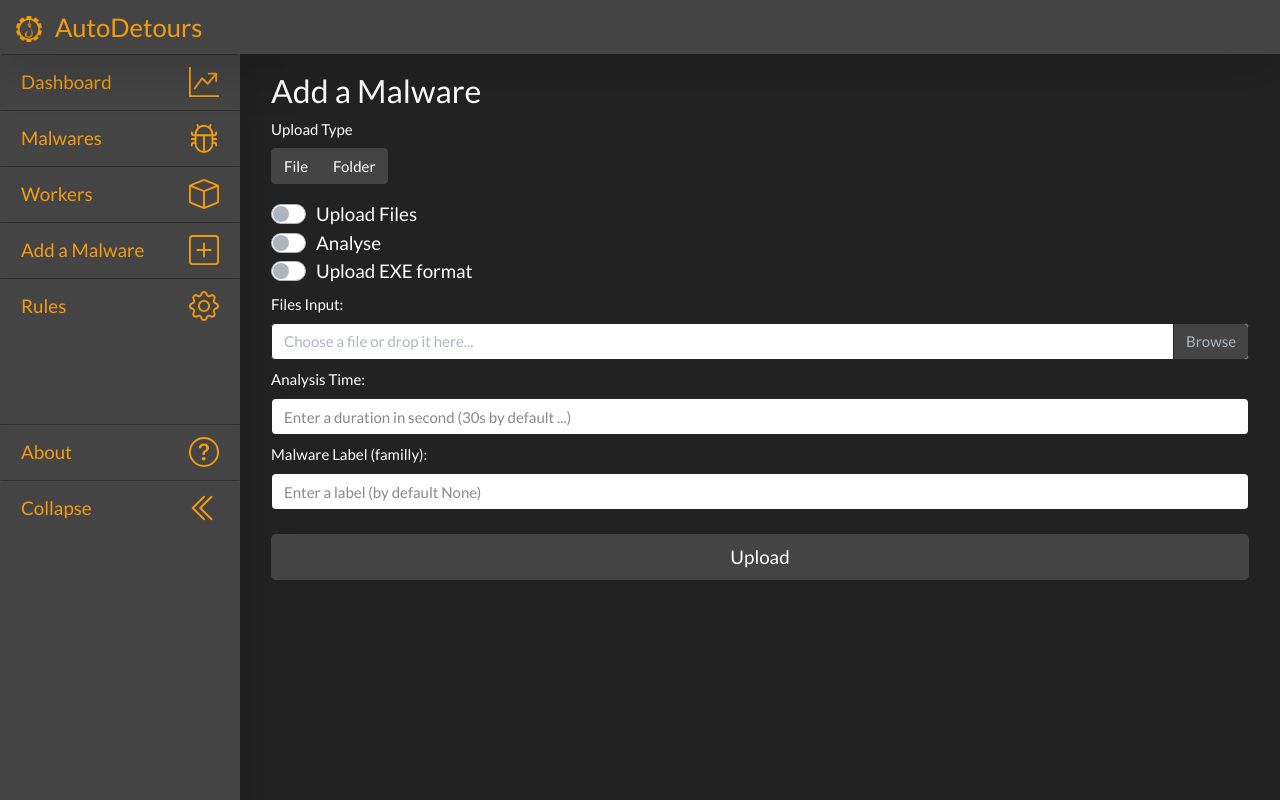
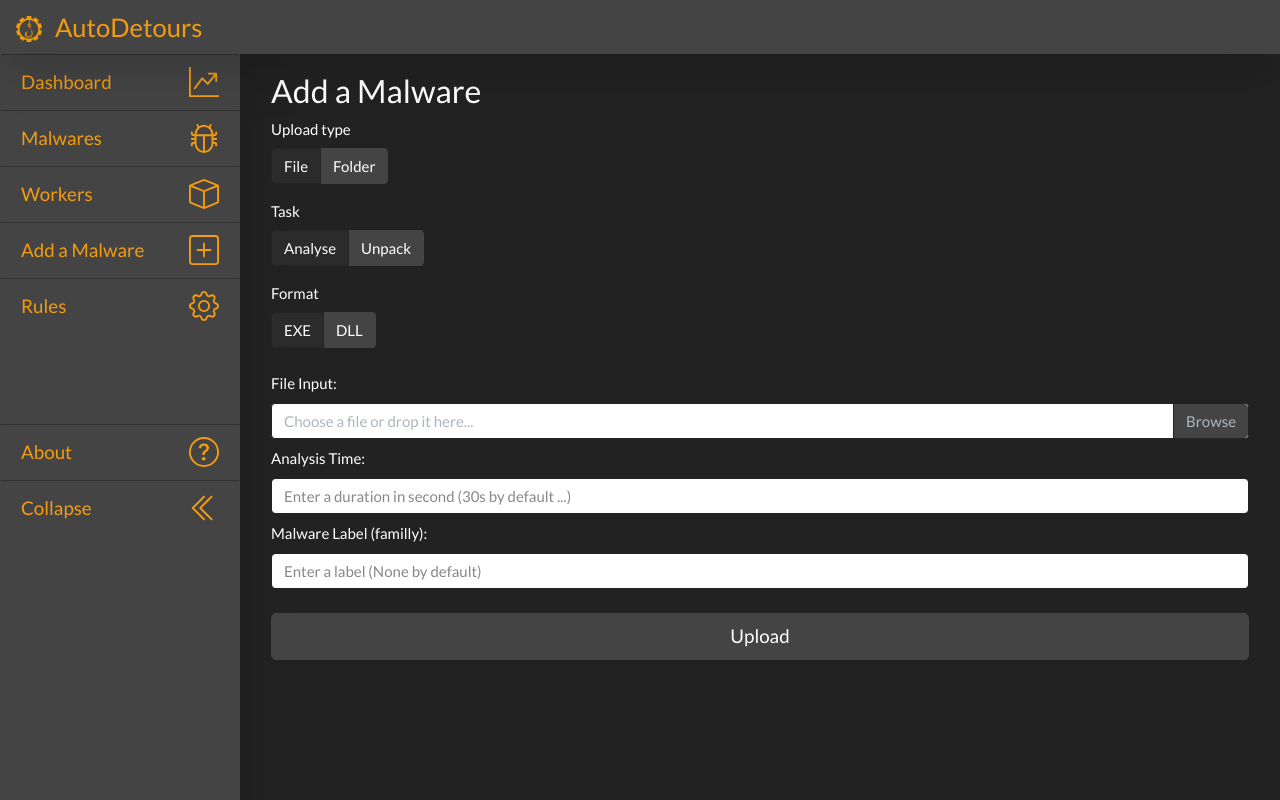
Before and after one commit to kn0wl3dge/AutoDetours, a Nuxt app in the folder frontend/: page /malwares/add in a window 1280 px wide. Built offline with nearby package versions, Linux system fonts and the light colour scheme.

Commit message:
Change upload form to replace booleans

```diff
--- a/frontend/components/malwares/UploadForm.vue
+++ b/frontend/components/malwares/UploadForm.vue
@@ -1,31 +1,43 @@
 <template>
   <b-col>
-    <b-form-group label="Upload Type" v-slot="{ ariaDescribedby }">
+    <b-form-group label="Upload type" v-slot="{ ariaDescribedby }">
       <b-form-radio-group
-        id="btn-radios-1"
-        v-model="selected"
-        :options="options"
+        id="btn-upload-type"
+        v-model="upload_type"
+        :options="upload_type_options"
         :aria-describedby="ariaDescribedby"
         name="radios-btn-default"
         buttons
       ></b-form-radio-group>
     </b-form-group>
 
-    <b-form-checkbox v-model="folder" name="file_format" switch size="lg">
-      Upload <span v-if="folder"> Folder </span> <span v-else> Files </span>
-    </b-form-checkbox>
-    <b-form-checkbox v-model="is_unpacking" name="unpacking_check" switch size="lg">
-      <span v-if="is_unpacking"> Unpack </span> <span v-else> Analyse </span>
-    </b-form-checkbox>
-    <b-form-checkbox v-if="is_unpacking === false" v-model="is_dll" name="dll_check" switch size="lg">
-      Upload <span v-if="is_dll"> DLL </span> <span v-else> EXE </span> format
-    </b-form-checkbox>
+     <b-form-group label="Task" v-slot="{ ariaDescribedby }">
+      <b-form-radio-group
+        id="btn-task"
+        v-model="task"
+        :options="task_options"
+        :aria-describedby="ariaDescribedby"
+        name="radios-btn-default"
+        buttons
+      ></b-form-radio-group>
+    </b-form-group>
+
+     <b-form-group label="Format" v-slot="{ ariaDescribedby }">
+      <b-form-radio-group
+        id="btn-format"
+        v-model="format"
+        :options="format_options"
+        :aria-describedby="ariaDescribedby"
+        name="radios-btn-default"
+        buttons
+      ></b-form-radio-group>
+    </b-form-group>
 
     <label for="finput" class="mt-2">
-      <span v-if="folder">Folder</span><span v-else>Files</span> Input:
+      <span v-if="upload_type === 'folder'">Folder</span><span v-else>File</span> Input:
     </label>
     <b-form-file
-      v-if="folder"
+      v-if="upload_type === 'folder'"
       id="finput"
       v-model="files"
       :state="null"
@@ -58,18 +70,19 @@
       placeholder="Enter a duration in second (30s by default ...)"
     />
 
-    <label for="labelinput">Malware Label (familly):</label>
+    <label for="labelinput" v-if="task === 'analyse'">Malware Label (familly):</label>
     <b-form-input
+      v-if="task === 'analyse'"
       id="labelinput"
       v-model="label"
       class="mb-2"
       type="text"
-      placeholder="Enter a label (by default None)"
+      placeholder="Enter a label (None by default)"
     />
 
-    <label for="export_dll_input" v-if="is_dll">Export dll name: </label>
+    <label for="export_dll_input" v-if="format === 'dll'">Export DLL name: </label>
     <b-form-input
-      v-if="is_dll"
+      v-if="format === 'dll'"
       id="export_dll_input"
       v-model="export_dll"
       class="mb-2"
@@ -95,18 +108,26 @@ export default {
   name: 'UploadForm',
   data () {
     return {
+      upload_type: 'file',
+      upload_type_options: [
+        { text: 'File', value: 'file' },
+        { text: 'Folder', value: 'folder' }
+      ],
+      task: 'analyse',
+      task_options: [
+        { text: 'Analyse', value: 'analyse' },
+        { text: 'Unpack', value: 'unpack' }
+      ],
+      format: 'exe',
+      format_options: [
+        { text: 'EXE', value: 'exe' },
+        { text: 'DLL', value: 'dll' }
+      ],
       files: null,
       time: null,
       label: null,
       export_dll: null,
-      uploadPercentage: 0,
-      is_dll: false,
-      is_unpacking: false,
-      selected: 'radio1',
-      options: [
-        { text: 'File', value: 'is_file' },
-        { text: 'Folder', value: 'is_folder' }
-      ]
+      uploadPercentage: 0
     }
   },
   methods: {
@@ -122,16 +143,13 @@ export default {
         } else {
           formData.append('time', 30)
         }
-
         if (this.label) {
           formData.append('label', this.label)
         }
-
         if (this.export_dll) {
           formData.append('export_dll', this.export_dll)
           formData.append('is_dll', true)
         }
-
         this.$api.malware.create(
           formData,
           {
@@ -168,5 +186,4 @@ export default {
 </script>
 
 <style scoped>
-
 </style>
```
